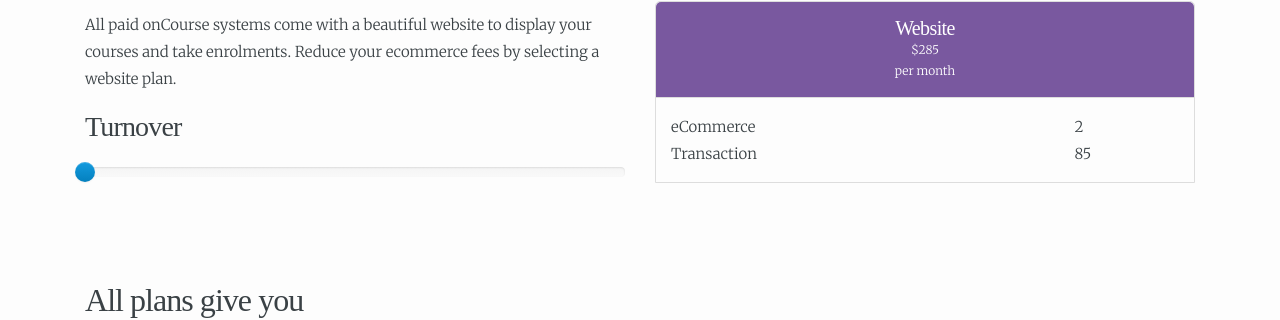
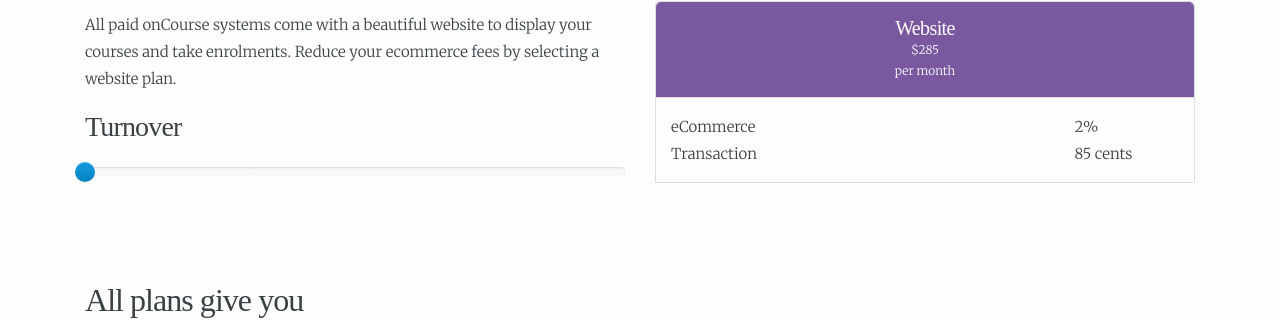
Before and after one commit to stephenmcilwaine/website, a Jekyll site: the page built from features/costs/pricing.md, in a window 1280 px wide and 900 px high, scrolled down 889 px. Shown: the part 143-463 px from the top of the window. Built offline with Jekyll 4.4.1, drawn with Linux system fonts in a browser that asks for light colours; some web fonts are replaced.

Commit message:
Add units to the prices

```diff
--- a/features/costs/pricing.md
+++ b/features/costs/pricing.md
@@ -108,7 +108,7 @@
               eCommerce
             </div>
             <div class="col-xs-6">
-              <span class="ecommerce-text">2%</span>
+              <span class="ecommerce-text">2</span>%
             </div>
           </div>
 
@@ -117,7 +117,7 @@
               Transaction
             </div>
             <div class="col-xs-6">
-              <span class="transaction-text">85</span>
+              <span class="transaction-text">85</span> cents
             </div>
           </div>
         </div>
```
